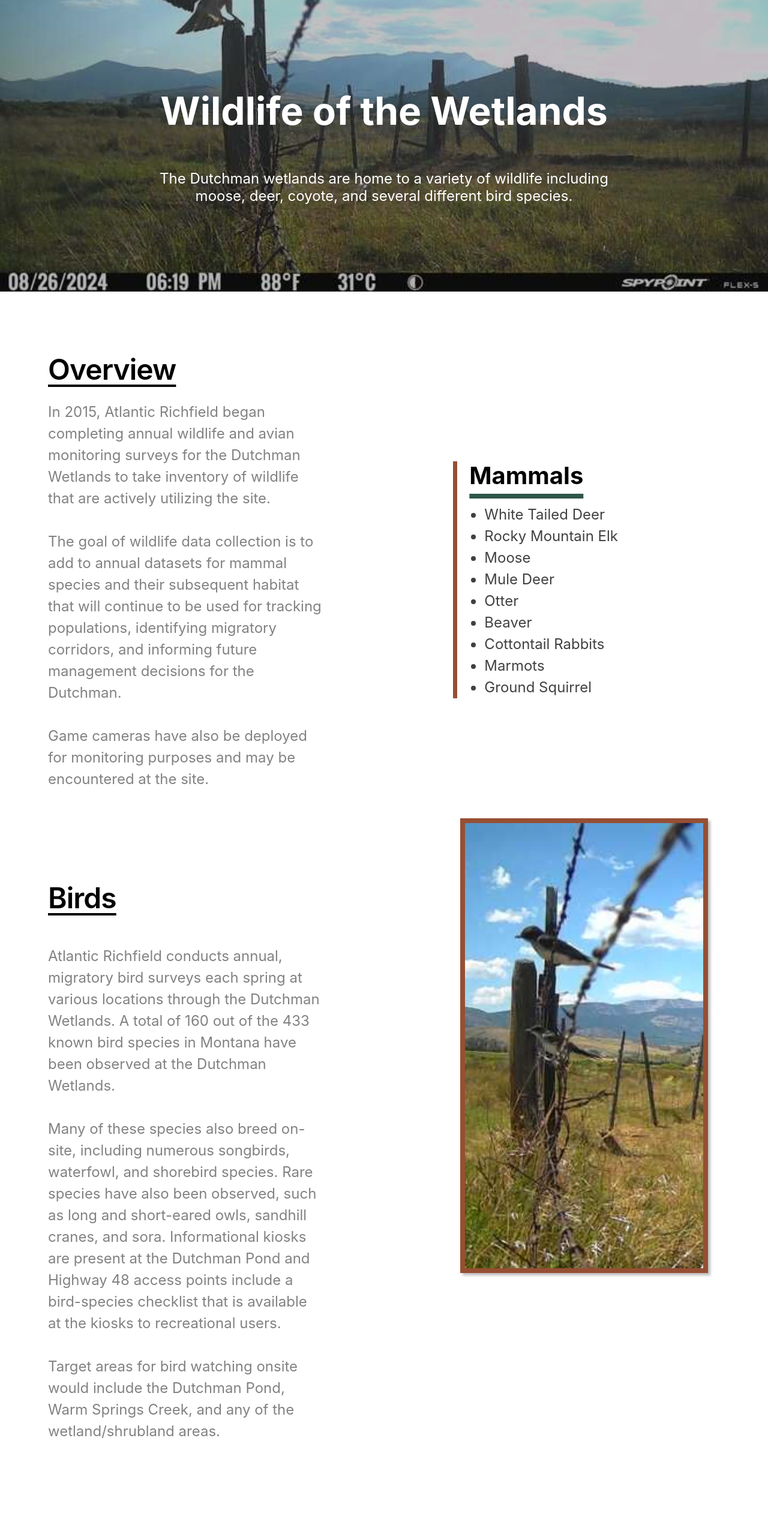
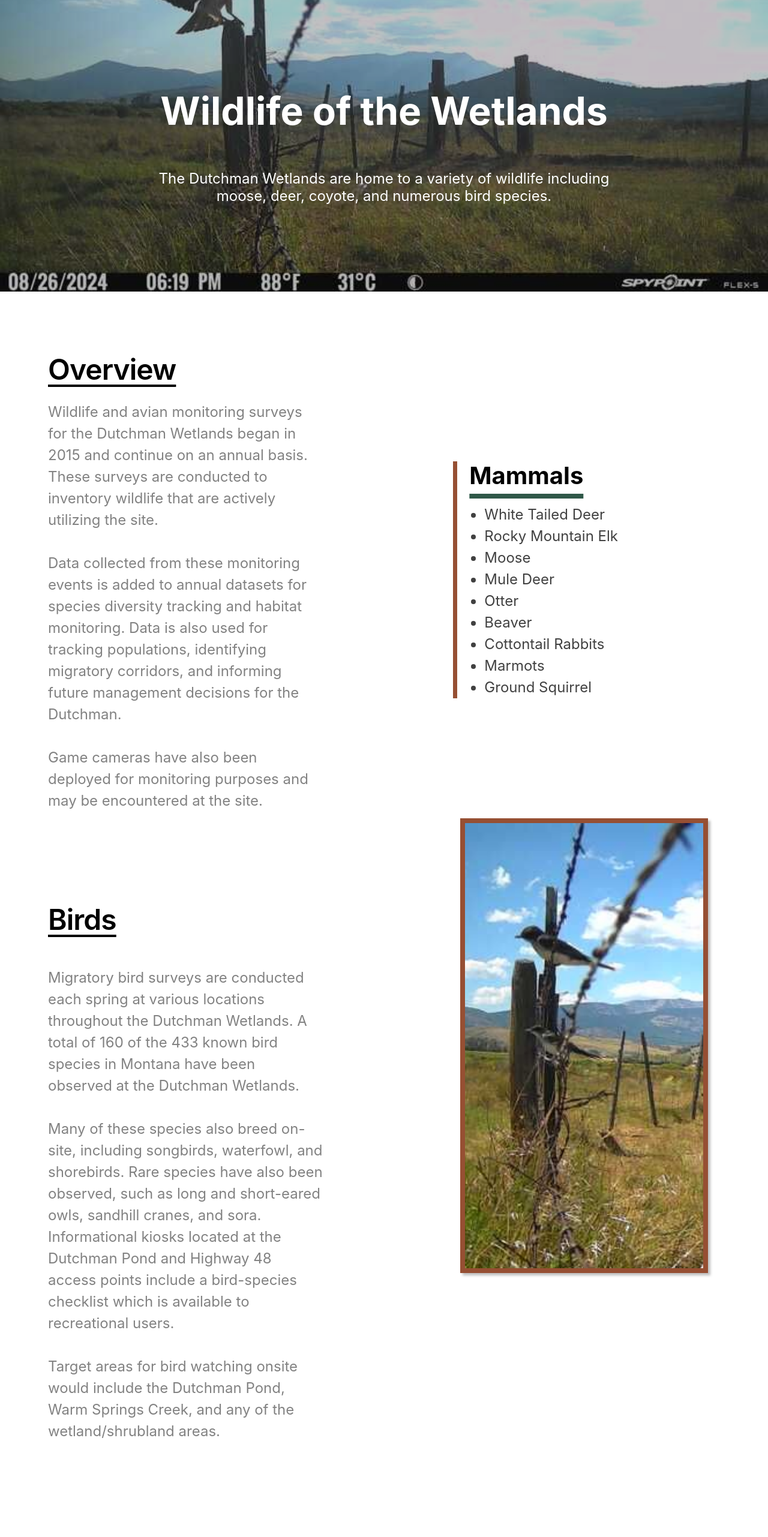
Before and after one commit to CeCe406/dev_dutchman_website102025, a React (Create React App) app in the folder dutchman_website/: page /Wildlife in a window 1280 px wide. Shown: the part 234-2796 px from the top of the page at 60% size. Built offline with nearby package versions, Linux system fonts and the light colour scheme.

Commit message:
Verbage edits from Outline doc

```diff
--- a/dutchman_website/src/components/HomePage/Main.js
+++ b/dutchman_website/src/components/HomePage/Main.js
@@ -10,7 +10,7 @@ export default function Main() {
                 <div className='left-column'>
                     <p className='habitats'>
                         <b>Habitats</b>
-                        The Dutchman Wetlands represents one of the largest, uninterrupted, wetland/riparian habitats in the Upper Clark Fork River Basin.
+                        The Dutchman Wetlands is one of the largest, uninterrupted, wetland/riparian habitats in the Upper Clark Fork River Basin.
                         <br></br><br></br>
                         The Dutchman Wetlands contains multiple springs and seeps, and also includes three major surface water streams: Lost Creek, Dutchman Creek, and portions of Warm Springs Creek.
                     </p>
@@ -19,20 +19,20 @@ export default function Main() {
                         <b>Hobbies</b>
                         Non-motorized, recreational access to the Dutchman Wetlands is available for hunters, hikers, fisherman, and general outdoor enthusiasts.
                         <br></br><br></br>
-                        Public access is permitted from the following access points; Highway 48 Trailhead (located on Atlantic Richfield property at an existing turnout on Highway 48- south side), Dutchman Pond Trailhead (north side), Montana FWP Warm Springs Trailhead located on the east side of the property just west of the Warm Springs Hospital facility.
+                        Public access is permitted from the following access points: Highway 48 Trailhead (turnout off MT Hwy 48); Dutchman Pond Trailhead (north side), and the Montana FWP Warm Springs Trailhead (located on the east side of the property just west of the Warm Springs Hospital facility).
                     </p>
                 </div>
                 <div className='right-column'>
                     <div className='right-image'></div>
                     <p className='history'>
                         <b>History</b>
-                        The site covers about 3,447 acres and is part of the greater Anaconda Smelter National Priorities List (NPL) Site.
+                        The site covers about 3,447 acres and is part of the greater Anaconda Smelter Superfund Site.
                         <br></br><br></br>
-                        Although the Dutchman is part of the Anaconda Smelter NPL Site, no historical mining, smelting, or milling activities has ever occurred within the Dutchman boundary.
+                        Although the Dutchman is part of the Anaconda Smelter Superfund Site, no historical mining, smelting, or milling activities have ever occurred within the Dutchman boundary.
                         <br></br><br></br>
                         Historically, the site has been utilized as additional pasture for cattle grazing and source of irrigation and stock water. Surface water was captured using a variety of structures, the most prominent being the pump-house structure, near Warm Springs Creek, and the Dutchman Pond located on the north part of the property.
                         <br></br><br></br>
-                        Atlantic Richfield acquired the Dutchman Property in 2004 and has since implemented various management strategies to protect the existing wetlands habitat within the site, including the removal of routine cattle grazing.
+                        Atlantic Richfield Company acquired the Dutchman Property in 2004 and has since implemented various strategies to protect the existing wetlands habitat and allow public access for recreational activities.
                     </p>
                 </div>
             </div>
--- a/dutchman_website/src/components/HuntingPage/HuntingMain.js
+++ b/dutchman_website/src/components/HuntingPage/HuntingMain.js
@@ -17,9 +17,9 @@ export default function Main() {
                 <div className='hunting-image-3'></div>
             </div>
             <div className='hunting-body'>
-                The Dutchman Wetlands is part of Montana Fish, Wildlife & Parks (Montana FWP) Block Management Access Program.
+                The Dutchman Wetlands is part of Montana Fish, Wildlife & Parks (FWP) Block Management Access Program.
                 <br></br><br></br>
-                Therefore, hunters can enjoy both archery and rifle hunting within the Dutchman Wetlands. Big game species observed onsite include Elk, Mule Deer, Whitetail Deer, and Moose. Additionally, waterfowl and upland game bird can be pursued, with the majority of migratory waterfowl species utilizing ponds and streams in and around the area. Upland game bird opportunities are limited, but ring-necked pheasant and Hungarian partridge have sporadically been observed at the site.
+                Hunters can enjoy both archery and rifle hunting within the Dutchman. Big game species observed at the site include Elk, Mule Deer, Whitetail Deer, and Moose. Additionally, waterfowl and upland game bird can be pursued, with the majority of migratory waterfowl species utilizing ponds and streams in and around the area. Upland game bird opportunities are limited, but ring-necked pheasant and Hungarian partridge have sporadically been observed at the site.
                 <br></br><br></br>
                 Please visit the Montana FWP’s website for additional information regarding season dates, closures, and general regulations regarding hunting information. Links to important information on Montana FWP’s hunting page is provided here:
                 <br></br>
--- a/dutchman_website/src/components/WildlifePage/WildlifeHeader.js
+++ b/dutchman_website/src/components/WildlifePage/WildlifeHeader.js
@@ -33,7 +33,7 @@ export default function Header() {
                         Wildlife of the Wetlands
                     </h1>
                     <p className='wildlife-subtitle'>
-                        The Dutchman wetlands are home to a variety of wildlife including moose, deer, coyote, and several different bird species.
+                        The Dutchman Wetlands are home to a variety of wildlife including moose, deer, coyote, and numerous bird species.
                     </p>
                 </div>
             </div>
--- a/dutchman_website/src/components/WildlifePage/WildlifeMain.js
+++ b/dutchman_website/src/components/WildlifePage/WildlifeMain.js
@@ -9,19 +9,19 @@ export default function Main() {
             <div className='wildlife-content'>
                 <div className='wildlife-left-column'>
                     <p className='wildlife-overview'>
-                        In 2015, Atlantic Richfield began completing annual wildlife and avian monitoring surveys for the Dutchman Wetlands to take inventory of wildlife that are actively utilizing the site.
+                        Wildlife and avian monitoring surveys for the Dutchman Wetlands began in 2015 and continue on an annual basis. These surveys are conducted to inventory wildlife that are actively utilizing the site.
                         <br></br><br></br>
-                        The goal of wildlife data collection is to add to annual datasets for mammal species and their subsequent habitat that will continue to be used for tracking populations, identifying migratory corridors, and informing future management decisions for the Dutchman.
+                        Data collected from these monitoring events is added to annual datasets for species diversity tracking and habitat monitoring. Data is also used for tracking populations, identifying migratory corridors, and informing future management decisions for the Dutchman.
                         <br></br><br></br>
-                        Game cameras have also be deployed for monitoring purposes and may be encountered at the site.
+                        Game cameras have also been deployed for monitoring purposes and may be encountered at the site.
                     </p>
                     <h1 className='birds-title'>
                         Birds
                     </h1>
                     <p className='birds-content'>
-                        Atlantic Richfield conducts annual, migratory bird surveys each spring at various locations through the Dutchman Wetlands. A total of 160 out of the 433 known bird species in Montana have been observed at the Dutchman Wetlands.
+                        Migratory bird surveys are conducted each spring at various locations throughout the Dutchman Wetlands. A total of 160 of the 433 known bird species in Montana have been observed at the Dutchman Wetlands.
                         <br></br><br></br>
-                        Many of these species also breed on-site, including numerous songbirds, waterfowl, and shorebird species. Rare species have also been observed, such as long and short-eared owls, sandhill cranes, and sora. Informational kiosks are present at the Dutchman Pond and Highway 48 access points include a bird-species checklist that is available at the kiosks to recreational users.
+                        Many of these species also breed on-site, including songbirds, waterfowl, and shorebirds. Rare species have also been observed, such as long and short-eared owls, sandhill cranes, and sora. Informational kiosks located at the Dutchman Pond and Highway 48 access points include a bird-species checklist which is available to recreational users.
                         <br></br><br></br>
                         Target areas for bird watching onsite would include the Dutchman Pond, Warm Springs Creek, and any of the wetland/shrubland areas.
                     </p>
```
Also changed, not shown: dutchman_website/public/geojsons/streams_in_dutchman.geojson.
